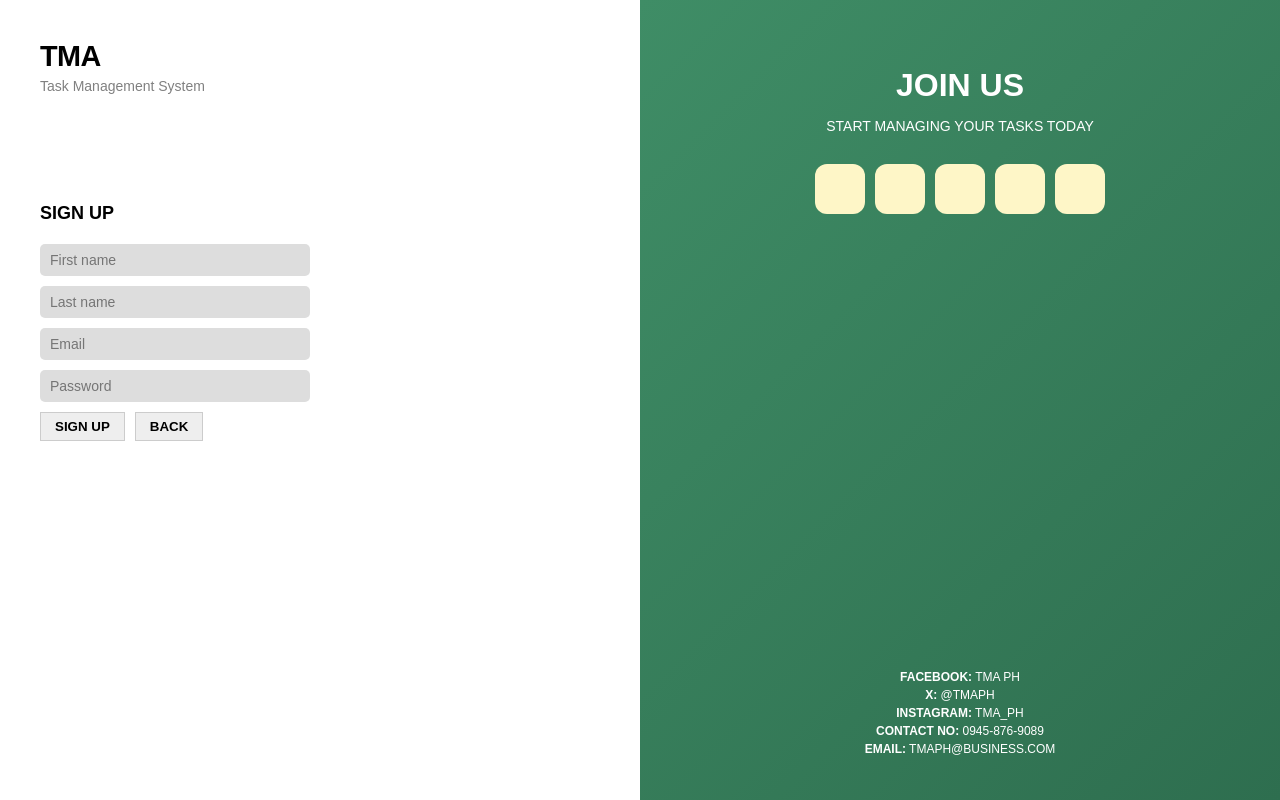
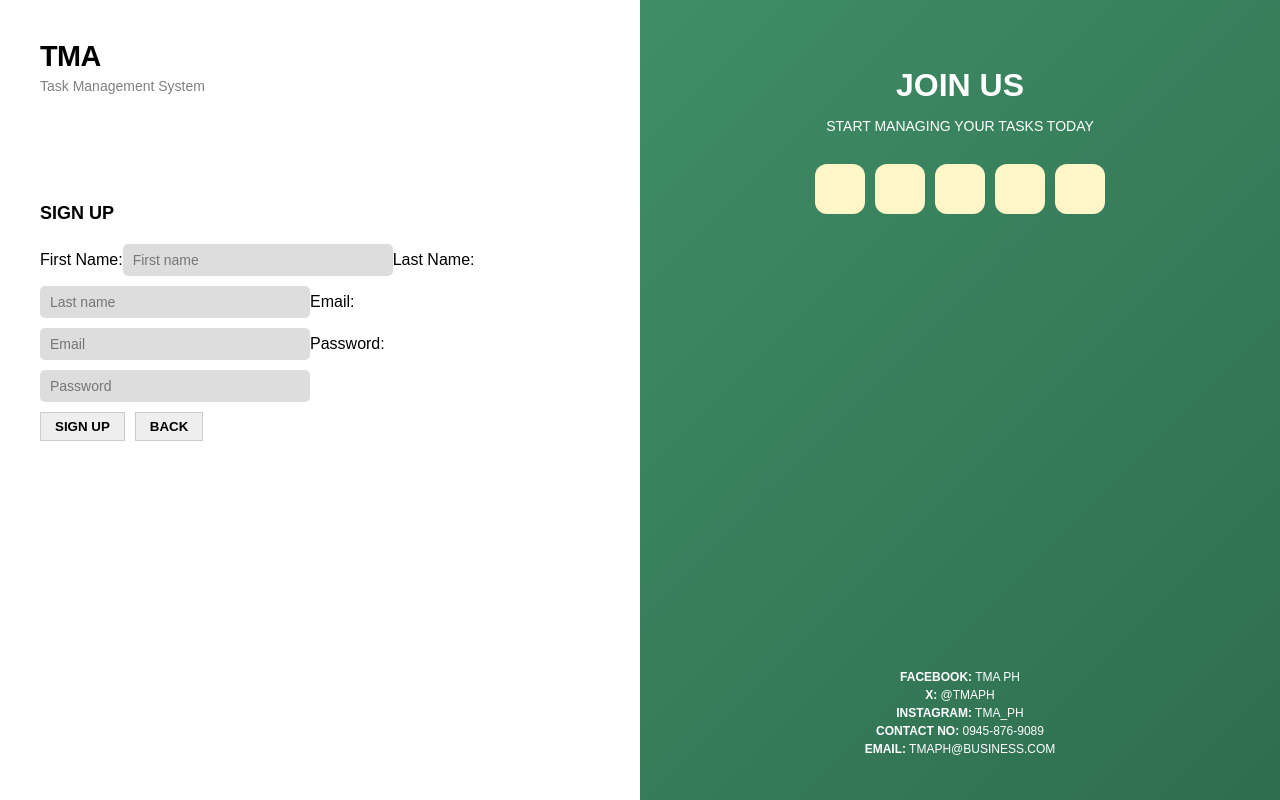
Before and after one commit to carlanthonyyyyy/task_management, a React (Create React App) app: page /signup in a window 1280 px wide. Built offline with nearby package versions, Linux system fonts and the light colour scheme.

Commit message:
added simple improvements

```diff
--- a/src/Signup.js
+++ b/src/Signup.js
@@ -1,7 +1,7 @@
 import React, { useState } from 'react';
 import { auth, db } from './firebase';
 import { createUserWithEmailAndPassword } from 'firebase/auth';
-import { ref, set } from 'firebase/database';
+import { doc, setDoc } from 'firebase/firestore';
 import { useNavigate } from 'react-router-dom';
 import './App.css';
 
@@ -10,31 +10,41 @@ function Signup() {
   const [password, setPassword] = useState('');
   const [firstName, setFirstName] = useState('');
   const [lastName, setLastName] = useState('');
+  const [error, setError] = useState('');
+  const [loading, setLoading] = useState(false);
   const navigate = useNavigate();
 
-  const handleSignUp = async () => {
+  const handleSignUp = async (e) => {
+    e.preventDefault();
+
+    // Input validation
+    if (!firstName || !lastName || !email || !password) {
+      setError('Please fill in all fields.');
+      return;
+    }
+
+    setError('');
+    setLoading(true);
+
     try {
-      // Create user in Firebase Auth
       const userCredential = await createUserWithEmailAndPassword(auth, email, password);
       const user = userCredential.user;
-      const uid = user.uid;
 
-      // Save user data in Realtime Database under the UID
-      await set(ref(db, 'users/' + uid), {
-        id: uid,
+      await setDoc(doc(db, 'users', user.uid), {
+        uid: user.uid,
+        email: user.email,
         firstName,
         lastName,
-        email
+        createdAt: new Date(),
+        role: 'user'
       });
 
-      // Save full name to localStorage
-      const fullName = `${firstName} ${lastName}`;
-      localStorage.setItem('userFullName', fullName);
-
-      alert('Account created successfully!');
-      navigate('/home');
-    } catch (error) {
-      alert(`Signup failed: ${error.message}`);
+      alert('Signed up successfully!');
+      navigate('/');
+    } catch (err) {
+      setError(err.message);
+    } finally {
+      setLoading(false);
     }
   };
 
@@ -45,36 +55,57 @@ function Signup() {
           <h1>TMA</h1>
           <p>Task Management System</p>
         </div>
+
         <div className="login-box">
           <h2>SIGN UP</h2>
+          <form onSubmit={handleSignUp}>
+            <label htmlFor="firstName">First Name:</label>
             <input
+              id="firstName"
               type="text"
               placeholder="First name"
               value={firstName}
               onChange={(e) => setFirstName(e.target.value)}
             />
+
+            <label htmlFor="lastName">Last Name:</label>
             <input
+              id="lastName"
               type="text"
               placeholder="Last name"
               value={lastName}
               onChange={(e) => setLastName(e.target.value)}
             />
+
+            <label htmlFor="email">Email:</label>
             <input
+              id="email"
               type="email"
               placeholder="Email"
               value={email}
               onChange={(e) => setEmail(e.target.value)}
             />
+
+            <label htmlFor="password">Password:</label>
             <input
+              id="password"
               type="password"
               placeholder="Password"
               value={password}
               onChange={(e) => setPassword(e.target.value)}
             />
+
+            {error && <p className="error-message">{error}</p>}
+
             <div className="auth-buttons">
-            <button onClick={handleSignUp}>SIGN UP</button>
-            <button onClick={() => navigate('/')}>BACK</button>
+              <button type="submit" disabled={loading}>
+                {loading ? 'Signing up...' : 'SIGN UP'}
+              </button>
+              <button type="button" onClick={() => navigate('/')}>
+                BACK
+              </button>
             </div>
+          </form>
         </div>
       </div>
 
```
Lines whose indentation alone changed are shown as unchanged.
